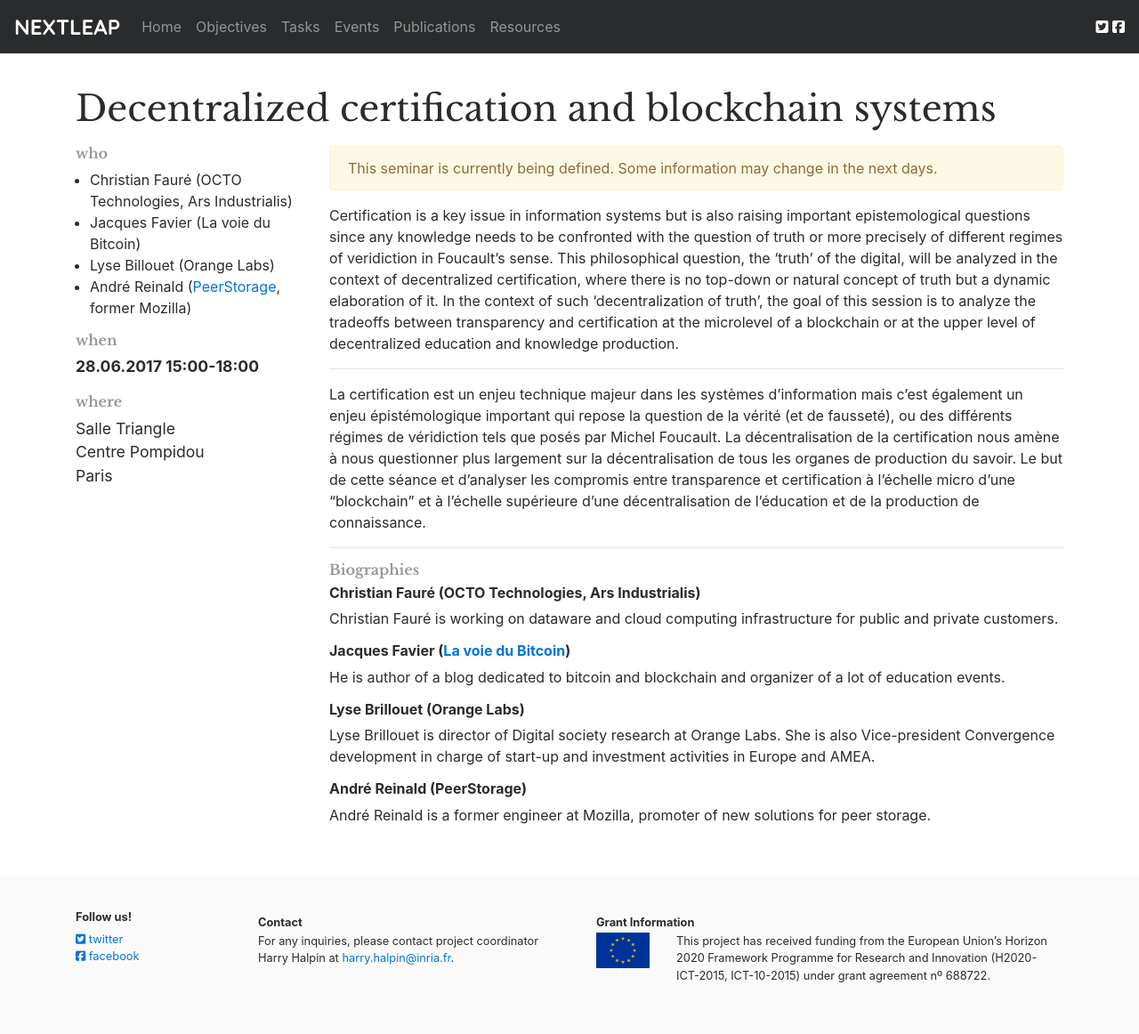
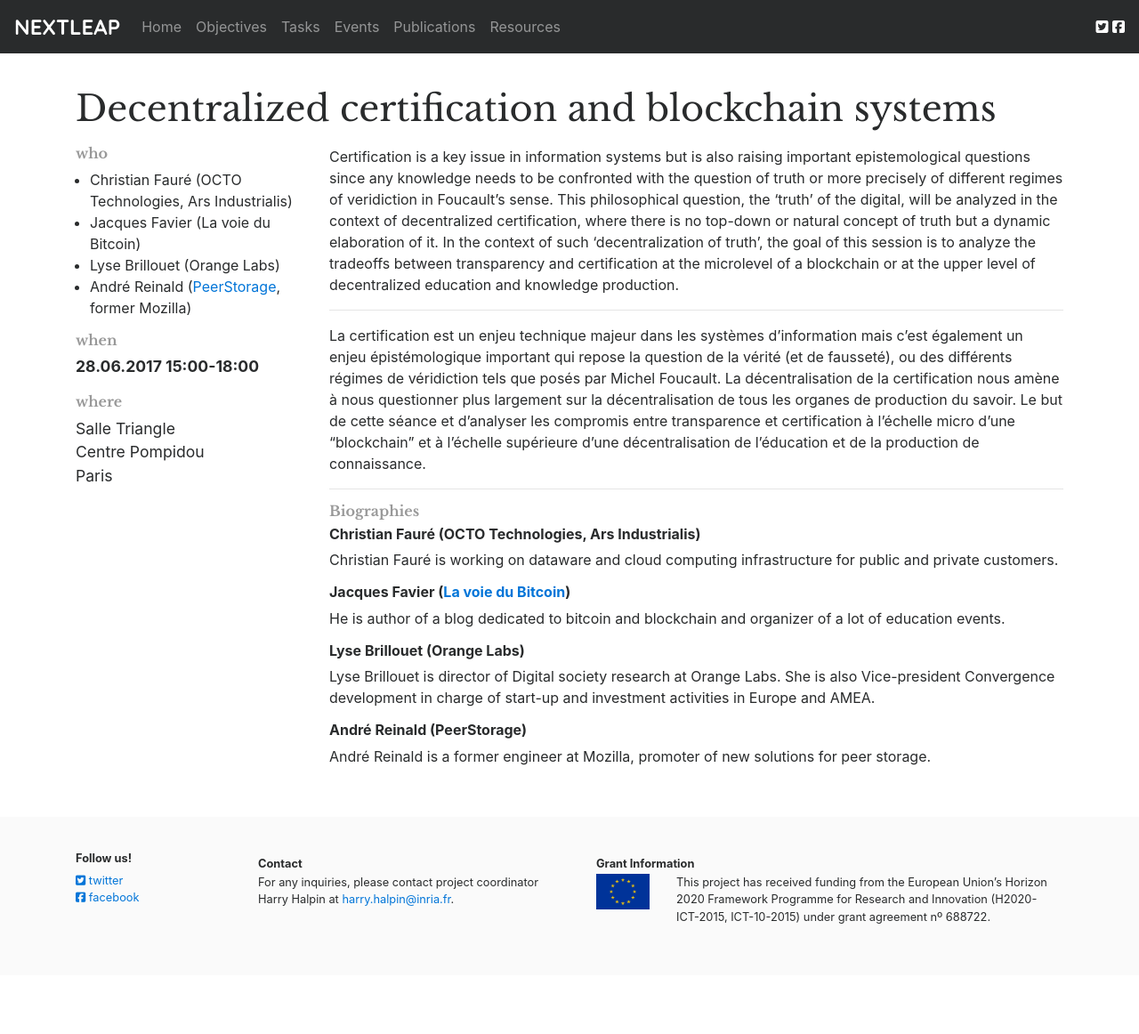
Before and after one commit to nextleap-project/nextleap-website, a Jekyll site: the page built from _seminars/2017-5.md, in a window 1280 px wide. Shown: the whole page at 89% size. Built offline with Jekyll 4.4.1, drawn with Linux system fonts in a browser that asks for light colours; nearby versions of some CDN libraries; after the commit the page ends 1096 px from its top, so only the background shows below that.

Commit message:
next seminar

```diff
--- a/_seminars/2017-5.md
+++ b/_seminars/2017-5.md
@@ -11,10 +11,12 @@
 speakers:
 - Christian Fauré (OCTO Technologies, Ars Industrialis)
 - Jacques Favier (La voie du Bitcoin)
-- Lyse Billouet (Orange Labs)
+- Lyse Brillouet (Orange Labs)
 - André Reinald (<a href="http://peerstorage.org/">PeerStorage</a>, former Mozilla)
 
-warning: This seminar is currently being defined. Some information may change in the next days.
+# warning: This seminar is currently being defined. Some information may change in the next days.
+
+highlight: true
 ---
 
 Certification is a key issue in information systems but is also raising important epistemological questions since any knowledge needs to be confronted with the question of truth or more precisely of different regimes of veridiction in Foucault’s sense. This philosophical question, the ‘truth’ of the digital, will be analyzed in the context of decentralized certification, where there is no top-down or natural concept of truth but a dynamic elaboration of it. In the context of such ‘decentralization of truth’, the goal of this session is to analyze the tradeoffs between transparency and certification at the microlevel of a blockchain or at the upper level of decentralized education and knowledge production.
```
Also changed, not shown: _seminars/2017-4.md (+1 -1 lines).
